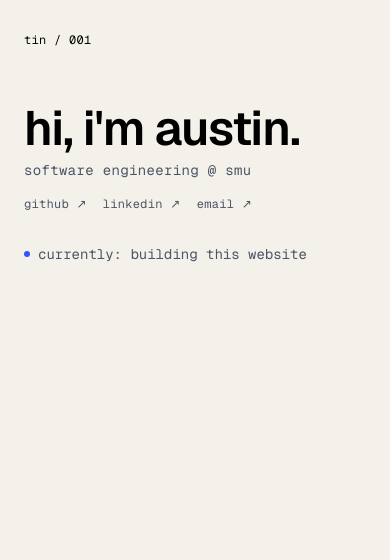
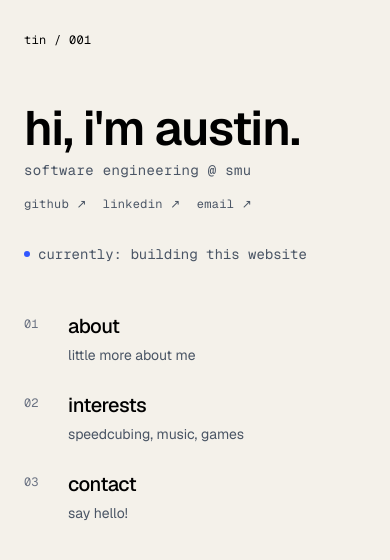
Before and after one commit to auscodes/portfolio, a Next.js app: page / in a window 390 px wide. Shown: the top 560 px of the page. Built offline with nearby package versions, Linux system fonts and the light colour scheme.

Commit message:
add homeItems section

```diff
--- a/app/page.tsx
+++ b/app/page.tsx
@@ -1,3 +1,24 @@
+const homeItems = [
+  {
+    number: "01",
+    label: "about",
+    href: "/about",
+    preview: "little more about me",
+  },
+  {
+    number: "02",
+    label: "interests",
+    href: "/interests",
+    preview: "speedcubing, music, games",
+  },
+  {
+    number: "03",
+    label: "contact",
+    href: "mailto:limchunyik6868@gmail.com",
+    preview: "say hello!",
+  },
+] as const;
+
 export default function Home() {
   return (
     <div className="min-h-screen bg-[#f4f1ea]">
@@ -59,10 +80,32 @@ export default function Home() {
             </p>
           </section>
 
-          <div
-            className="hidden min-h-80 md:block"
-            aria-hidden="true"
-          />
+          <nav aria-label="explore">
+            <ul className="grid gap-6 md:min-h-80 md:content-between">
+              {homeItems.map((item) => (
+                <li
+                  key={item.number}
+                  className="grid grid-cols-[2rem_minmax(0,1fr)] gap-x-3"
+                >
+                  <span className="pt-1 font-mono text-xs text-gray-500">
+                    {item.number}
+                  </span>
+
+                  <div>
+                    <a
+                      href={item.href}
+                      className="text-xl font-medium tracking-tight text-black"
+                    >
+                      {item.label}
+                    </a>
+                    <p className="mt-1 max-w-xs text-sm leading-relaxed text-gray-600">
+                      {item.preview}
+                    </p>
+                  </div>
+                </li>
+              ))}
+            </ul>
+          </nav>
         </div>
       </main>
     </div>
```
